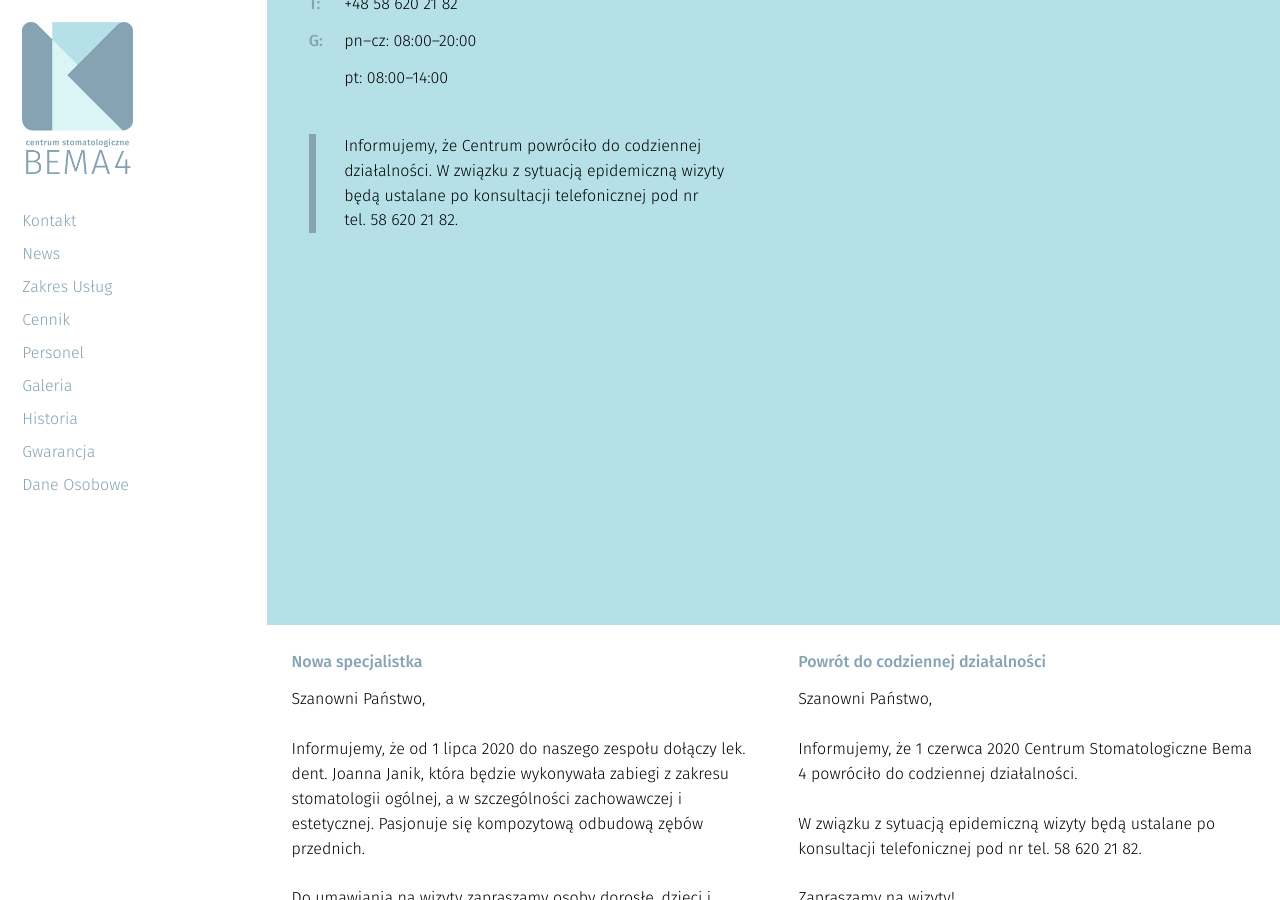
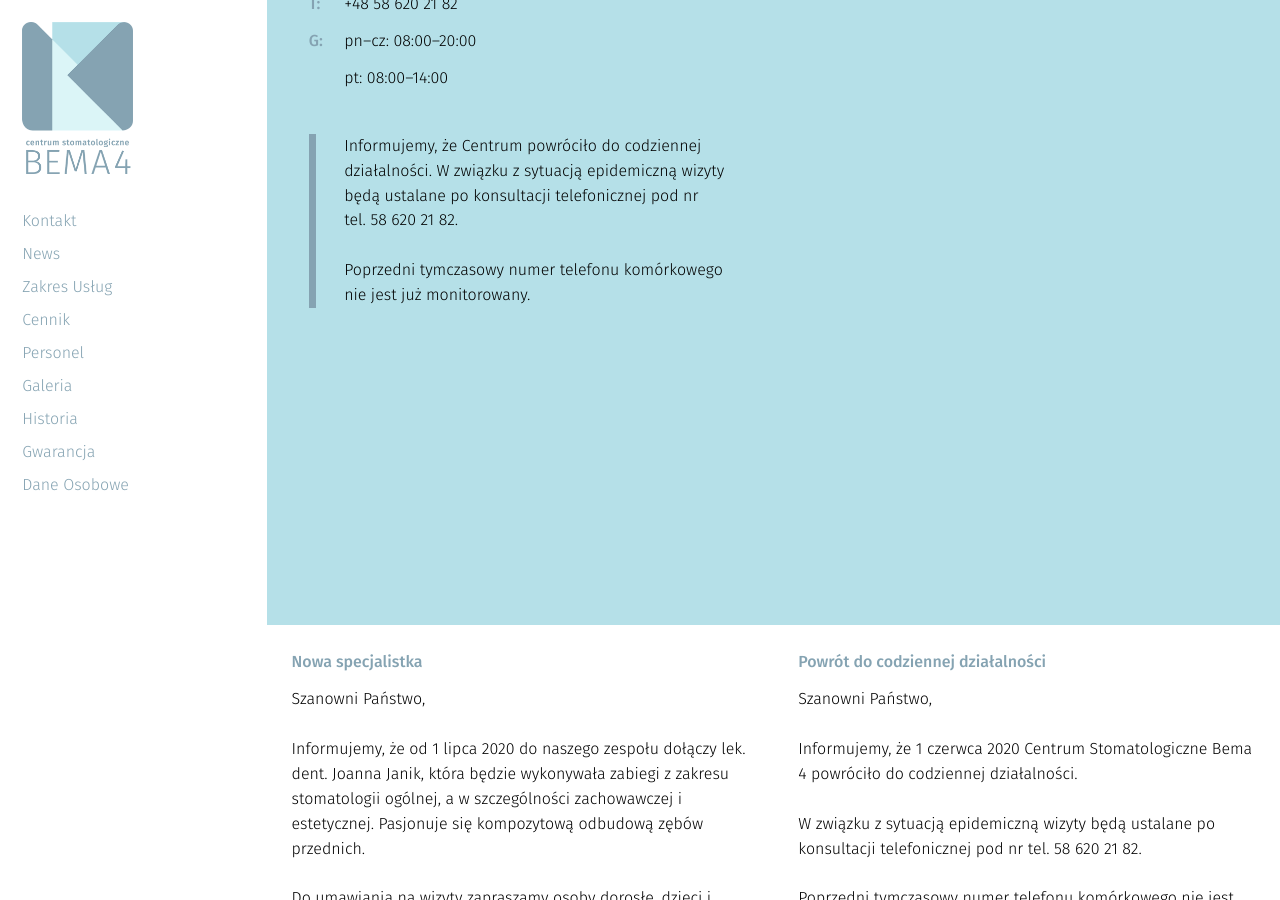
Before and after one commit to CSB4/bema4, a Jekyll site: the page built from index.html, in a window 1280 px wide and 900 px high, scrolled down 325 px. Built offline with Jekyll 4.4.1, drawn with Linux system fonts in a browser that asks for light colours; nearby versions of some CDN libraries; some of the changed text lies outside the part shown.

Commit message:
nieuzywany numer komorki (#71)

```diff
--- a/_news/2020-05-31-wznowienie-dzialanosci.markdown
+++ b/_news/2020-05-31-wznowienie-dzialanosci.markdown
@@ -11,4 +11,6 @@ Informujemy, że 1 czerwca 2020 Centrum Stomatologiczne Bema 4 powróciło do co
 <br><br>
 W związku z sytuacją epidemiczną wizyty będą ustalane po konsultacji telefonicznej pod nr tel.&nbsp;<a href="tel:+48586202182">58&nbsp;620&nbsp;21&nbsp;82</a>.
 <br><br>
+Poprzedni tymczasowy numer telefonu komórkowego nie jest już monitorowany.
+<br><br>
 Zapraszamy na wizyty!
--- a/_slides/0000-01-10-kontakt.markdown
+++ b/_slides/0000-01-10-kontakt.markdown
@@ -10,7 +10,7 @@ mail: "stomatologia@bema4.pl"
 godziny:
   - "<time itemprop=\"openingHours\" datetime=\"Mo-Th 08:00-20:00\"><b>pn&ndash;cz:</b> 08:00&ndash;20:00</time>"
   - "<time itemprop=\"openingHours\" datetime=\"Fr 08:00-14:00\"><b>pt:</b> 08:00&ndash;14:00</time>"
-ogloszenie: 'Informujemy, że Centrum powróciło do codziennej działalności. W związku z sytuacją epidemiczną wizyty będą ustalane po konsultacji telefonicznej pod nr tel.&nbsp;<a href="tel:+48586202182">58&nbsp;620&nbsp;21&nbsp;82</a>.'
+ogloszenie: 'Informujemy, że Centrum powróciło do codziennej działalności. W związku z sytuacją epidemiczną wizyty będą ustalane po konsultacji telefonicznej pod nr tel.&nbsp;<a href="tel:+48586202182">58&nbsp;620&nbsp;21&nbsp;82</a>.<br><br>Poprzedni tymczasowy numer telefonu komórkowego nie jest już monitorowany.'
 fullscreen: true
 published: true
 ---
```
